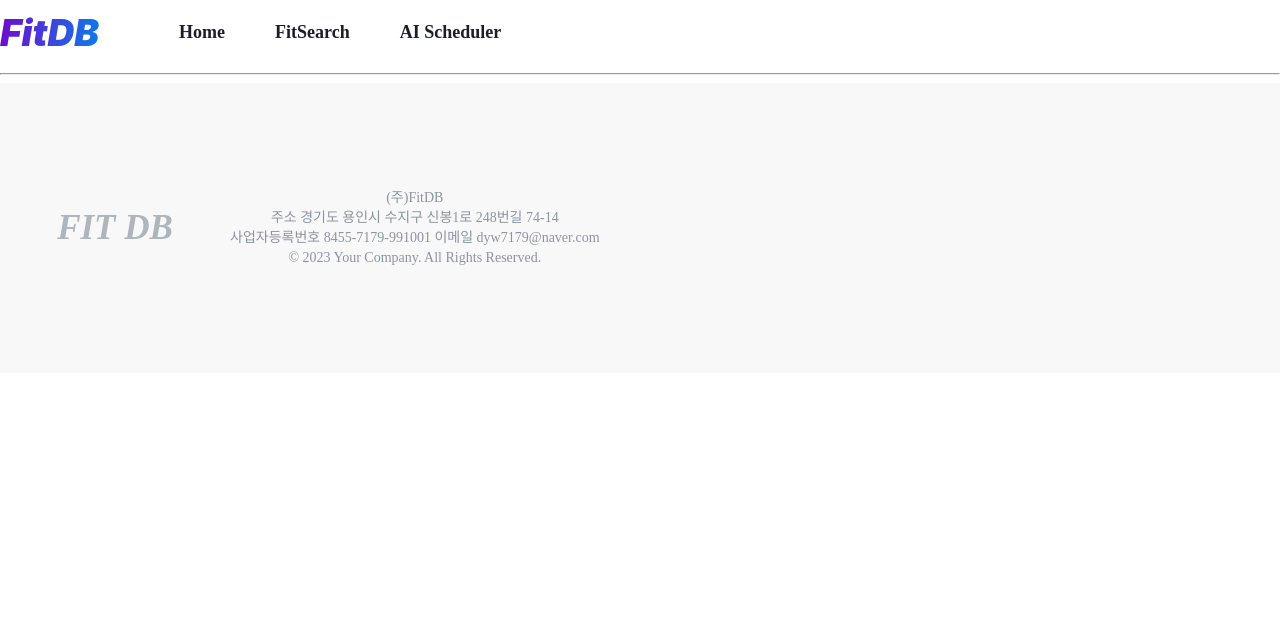
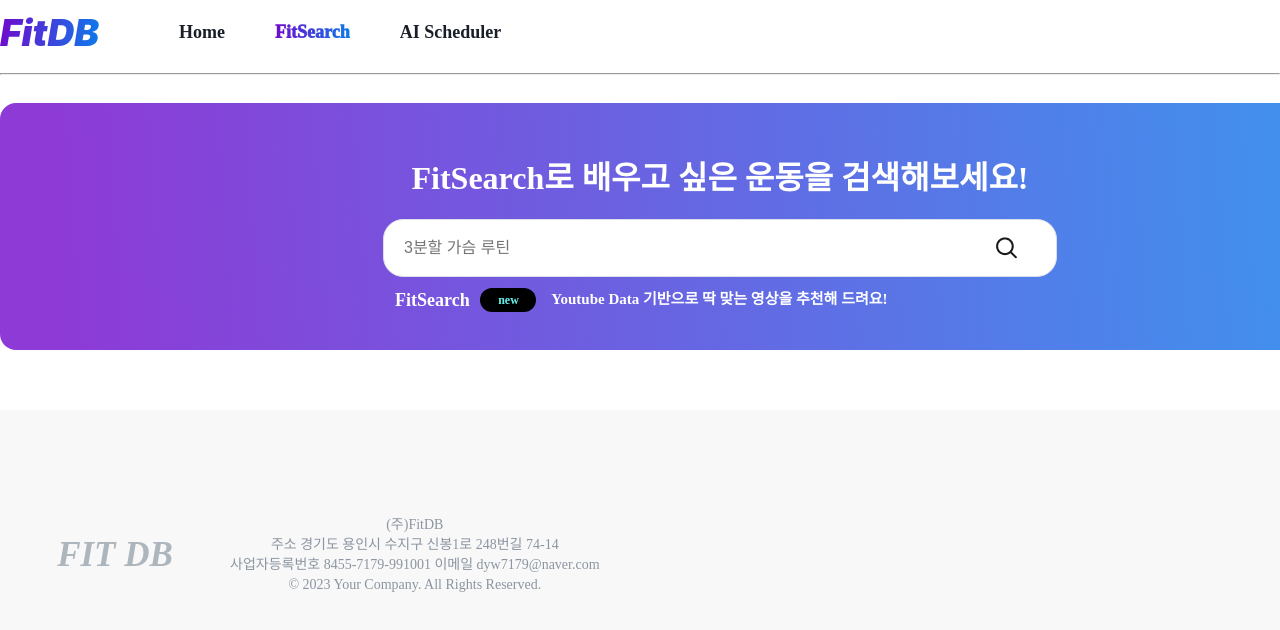
Before and after one commit to dyw7179/knu_Capstone, a React (Create React App) app in the folder fitdb/frontend/: page /fitsearch in a window 1280 px wide. Shown: the top 630 px of the page. Built offline with nearby package versions, Linux system fonts and the light colour scheme.

Commit message:
fitsearch 페이지 연동 및 박스컴포넌트

```diff
--- a/fitdb/frontend/src/App.js
+++ b/fitdb/frontend/src/App.js
@@ -3,6 +3,7 @@
 import Main from './pages/Main/Main';
 import Header from './component/Header';
 import Footer from './component/Footer';
+import VideoSearch from './pages/VideoSearch/VideoSearch';
 
 function App() {
   return (
@@ -10,6 +11,7 @@
       <Header />
       <Routes>
         <Route path="/" element={<Main />} />
+        <Route path="/fitsearch" element={<VideoSearch />} />
       </Routes>
       <Footer />
     </Router>
--- a/fitdb/frontend/src/component/Header.js
+++ b/fitdb/frontend/src/component/Header.js
@@ -83,7 +83,7 @@
             </NavLink>
           </li>
           <li>
-            <NavLink to="/page1/today" activeClassName="active">
+            <NavLink to="/fitsearch" activeClassName="active">
               FitSearch
             </NavLink>
           </li>
--- a/fitdb/frontend/src/component/VideoSearchBox1.js
+++ b/fitdb/frontend/src/component/VideoSearchBox.js
@@ -98,7 +98,7 @@
     line-height: 100%; /* 14px */
 `;
 
-export default function VideoSearchBox1() {
+export default function VideoSearchBox() {
     return (
         <VideoSearchContainer>
             <VideoSearchH1>
--- a/fitdb/frontend/src/component/common/GlobalStyle.js
+++ b/fitdb/frontend/src/component/common/GlobalStyle.js
@@ -8,6 +8,13 @@
     justify-content: center;
 
 `;
+
+export const MainContainer = styled.div`
+    display: flex;
+    flex-direction: column;
+    background-color: #fff;
+`;
+
 
 export const BasicButton = styled.button`
     background-color: #4CAF50; /* Green */
--- a/fitdb/frontend/src/pages/Main/Main.js
+++ b/fitdb/frontend/src/pages/Main/Main.js
@@ -1,30 +1,17 @@
 import React from 'react';
 import { IndexContainer, } from '../../component/common/GlobalStyle';
-import VideoSearchBox1 from '../../component/VideoSearchBox1';
+import VideoSearchBox from '../../component/VideoSearchBox';
 import { AISchedulerBox, AISh1, FCh1, FTPeriod, FTPeriodbtn, FTSideBox,
     FTSideBoxh1, FTcategory, FTcategoryBtn, FTh1, FTtopBox,
     FitCommunityArea, FitCommunityBox, FitTrendArea, FitTrendBox,
-    MainContainer, VideoSearch, VideoSearchBox, VideoSearchH1,
-    VideoSearchSpan, VideoSearchText, VideoSearchTextBox,
-     VideoSearchlogo } from './MainStyles';
+    MainContainer, } from './MainStyles';
 
 
 function Main() {
     return (
         <IndexContainer>
             <MainContainer>
-                <VideoSearchBox1/>
-                <VideoSearchBox>
-                    <VideoSearchH1>
-                        FitSearch로 배우고 싶은 운동을 검색해보세요!
-                    </VideoSearchH1>
-                    <VideoSearch></VideoSearch>
-                    <VideoSearchTextBox>
-                        <VideoSearchSpan>FitSearch</VideoSearchSpan>
-                        <VideoSearchlogo>new</VideoSearchlogo>
-                        <VideoSearchText>Youtube Data 기반으로 딱 맞는 영상을 추천해 드려요!</VideoSearchText>
-                    </VideoSearchTextBox>
-                </VideoSearchBox>
+                <VideoSearchBox/>
                 <FitTrendArea>
                     <FitTrendBox>
                         <FTtopBox>
--- a/fitdb/frontend/src/pages/VideoSearch/VideoSearch.js
+++ b/fitdb/frontend/src/pages/VideoSearch/VideoSearch.js
@@ -1,9 +1,16 @@
 import React from 'react';
+import { IndexContainer, MainContainer } from '../../component/common/GlobalStyle';
+import VideoSearchBox from '../../component/VideoSearchBox';
 
 
 function VideoSearch() {
     return (
+        <IndexContainer>
+            <MainContainer>
+                <VideoSearchBox/>
 
+            </MainContainer>
+        </IndexContainer>
     );
 }
 
```
Also changed, not shown: fitdb/frontend/src/pages/VideoSearch/VSStyle.js (+13 -0 lines), fitdb/frontend/src/component/common/test.css (line endings or trailing spaces).
